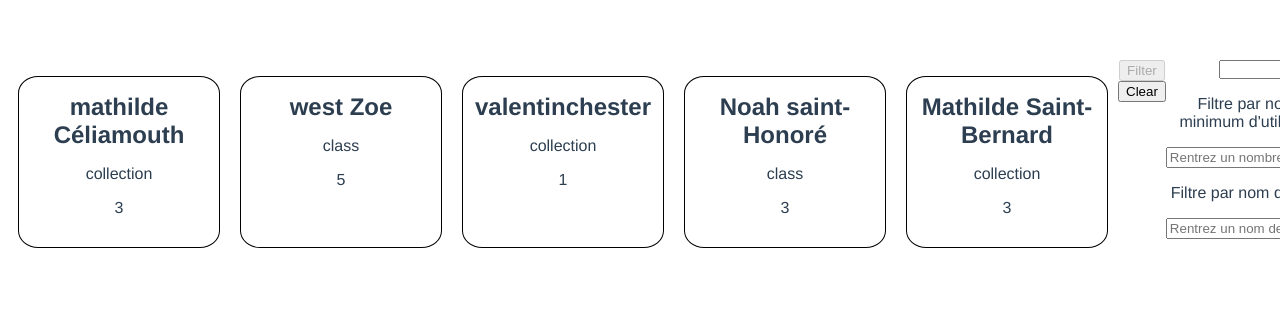
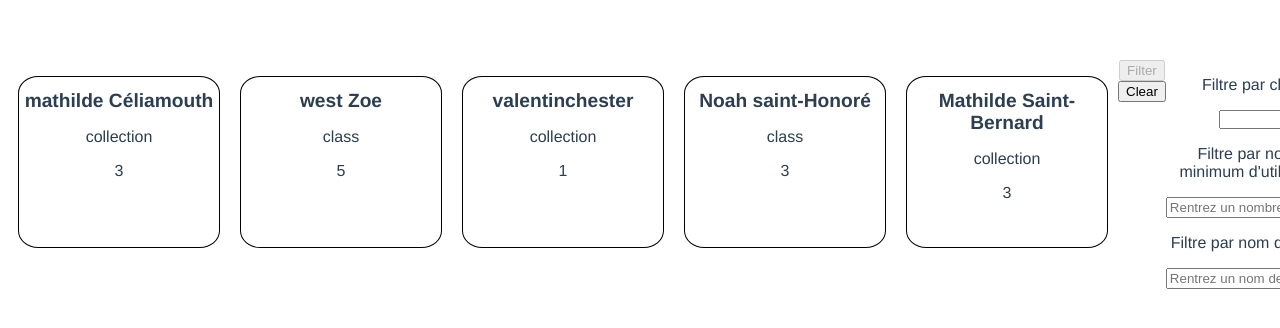
Before and after one commit to alexandrecoin/cood_test, a Vue app: page / in a window 1280 px wide. Both pictures are taken after a click on the button "Filter". Shown: the top 328 px of the page. Built offline with nearby package versions, Linux system fonts and the light colour scheme.

Commit message:
Refactored methods to computed properties

```diff
--- a/src/components/Test.vue
+++ b/src/components/Test.vue
@@ -1,6 +1,6 @@
 <template>
   <div class="test">
-    <ul v-for="(group, index) in array" v-bind:key="index">
+    <ul v-for="(group, index) in filterGroups" v-bind:key="index">
       <li>
         <div class="card">
           <h1>{{ group.name }}</h1>
@@ -10,13 +10,16 @@
       </li>
     </ul>
     <div>
-      <button @click="toggleFilter" type="button" :disabled="isFilterActivated">Filter</button>
+      <button @click="toggleFilter" type="button" :disabled="isFilterActivated">
+        Filter
+      </button>
       <button @click="resetData" type="button">Clear</button>
     </div>
     <div v-if="isFilterActivated">
-      <select v-model="selected" @change="onChange($event)">
+      <p>Filtre par classe</p>
+      <select v-model="selectedType">
         <option
-          v-for="(group, index) in unique"
+          v-for="(group, index) in uniqueTypes"
           :value="group.type"
           :key="index"
         >
@@ -27,7 +30,8 @@
         <p>Filtre par nombre minimum d'utilisateurs</p>
         <input
           v-model="usersNumber"
-          @input="numberFilter($event)"
+          type="number"
+          min="0"
           placeholder="Rentrez un nombre"
         />
       </div>
@@ -35,7 +39,7 @@
         <p>Filtre par nom de groupe</p>
         <input
           v-model="userName"
-          @input="nameFilter($event)"
+          type="text"
           placeholder="Rentrez un nom de groupe"
         />
       </div>
@@ -47,53 +51,51 @@
 import groups from '../data/groups.json';
 export default {
   name: 'Test',
+  computed: {
+    filterGroups() {
+      let filteredGroups = groups;
+      /* eslint-disable no-console */
+      if (Object.entries(this.selectedType).length > 0) {
+        filteredGroups = groups.filter((group) => group.type === this.selectedType);
+      }
+      if (this.userName) {
+        filteredGroups = groups.filter((group) =>
+          group.name.toLowerCase().includes(this.userName.toLowerCase()),
+        );
+      }
+      if (this.usersNumber) {
+        filteredGroups = groups.filter(
+          (group) => group.users.length >= this.usersNumber,
+        );
+      }
+      return filteredGroups;
+    },
+  },
   data() {
     return {
-      array: groups,
       isFilterActivated: false,
-      // Filtre 1
-      selected: {},
-      unique: [],
-      // Filtre 2
+      uniqueTypes: [],
+      selectedType: {},
       usersNumber: null,
-      // Filtre 3
       userName: '',
     };
   },
   methods: {
     getUniqueTypes() {
-      this.unique = groups
+      this.uniqueTypes = groups
         .map((e) => e['type'])
         .map((e, i, final) => final.indexOf(e) === i && i)
         .filter((obj) => groups[obj])
         .map((e) => groups[e]);
-      /* eslint-disable no-console */
     },
     toggleFilter() {
       this.isFilterActivated = !this.isFilterActivated;
     },
-    onChange(event) {
-      let filteredArray = groups.filter(
-        (group) => group.type === event.target.value,
-      );
-      this.array = filteredArray;
-    },
-    numberFilter(event) {
-      this.array = groups.filter(
-        (group) => group.users.length >= event.target.value,
-      );
-    },
-    nameFilter(event) {
-      this.array = groups.filter((group) =>
-        group.name.toLowerCase().includes(event.target.value.toLowerCase()),
-      );
-    },
     resetData() {
-      this.array = groups;
+      this.selectedType = {},
+      this.usersNumber = null;
+      this.userName = '';
       this.toggleFilter();
-      this.selected = {},
-      this.usersNumber = null;
-      this.userName = ''
     },
   },
   mounted() {
@@ -107,7 +109,7 @@ export default {
   display: flex;
 }
 h1 {
-  font-size: 1.5rem;
+  font-size: 1.2rem;
 }
 .card {
   border: 1px solid black;
```
